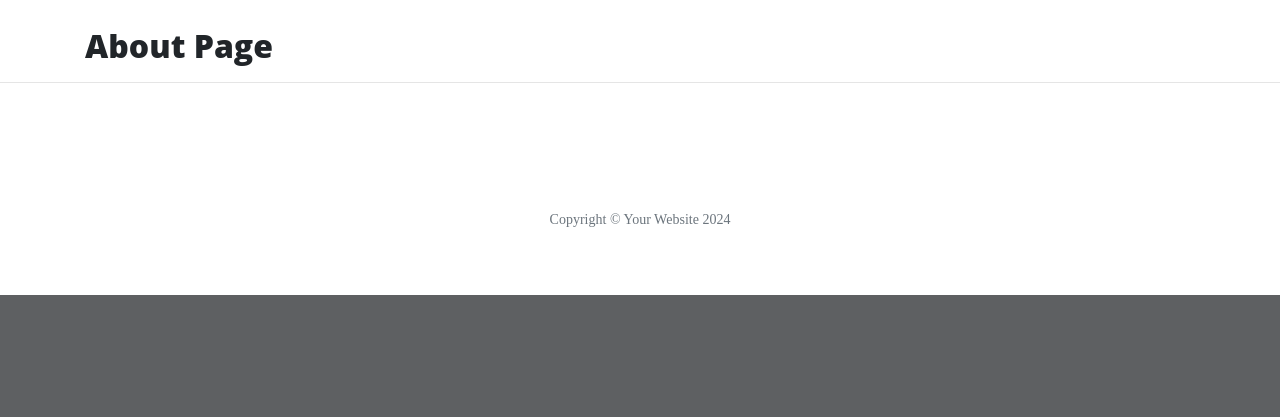
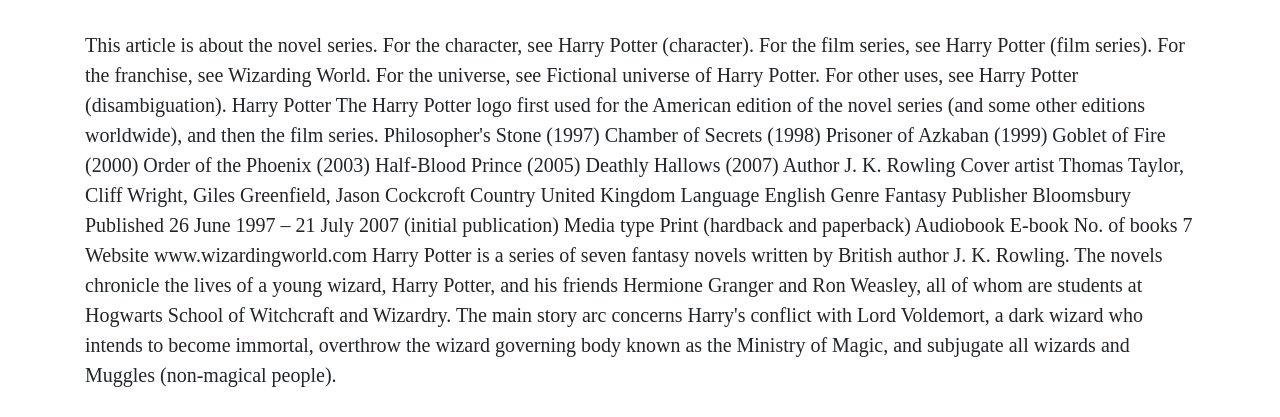
Before and after one commit to ciarangriffin93/flask-app, a Flask app: page /about in a window 1280 px wide. Shown: the part 651-1068 px from the top of the page. Before the commit the page ends 946 px from the top, so only its background shows below. Run offline with Flask 3, Linux system fonts and the light colour scheme; some libraries are stand-ins or nearby versions.

Commit message:
Create flask and data iterating over json data

```diff
--- /dev/null
+++ b/data/company.json
@@ -0,0 +1,22 @@
+[
+  {
+    "name": "Harry Potter",
+    "description": "Harry Potter is a wizard, the only child of James and Lily Potter. He is famous for having survived an attack by Lord Voldemort when he was a baby. He is also sometimes known as 'The Boy Who Lived'. For the first eleven years of his life Harry lives with his mean aunt and uncle and is unaware of his wizarding roots.",
+    "image_source": "https://upload.wikimedia.org/wikipedia/en/d/d7/Harry_Potter_character_poster.jpg"
+  },
+  {
+    "name": "Hermione Granger",
+    "description": "Minister Hermione Jean[27] Granger (b. 19 September 1979)[1] was an English Muggle-born[3] witch born to Mr and Mrs Granger. At the age of eleven, she learned about her magical nature and was accepted into Hogwarts School of Witchcraft and Wizardry. Hermione began attending Hogwarts in 1991 and was Sorted into Gryffindor House. She possessed a brilliant academic mind and proved to be a gifted student in almost every subject that she studied, to the point where she was nearly made a Ravenclaw by the Sorting Hat. Hermione first met her future best friends Harry Potter and Ron Weasley aboard the Hogwarts Express, and initially they found her unfriendly and somewhat of an 'insufferable know-it-all', an impression reinforced by her constant correct answers and eagerness to please the professors. However she stepped in to take the blame from the boys after they had saved her from a troll on Hallowe'en in 1991, surprising them in a grateful way, which led to them quickly becoming friends. She later played a crucial role in protecting the Philosopher's Stone from Voldemort.",
+    "image_source": "https://static.wikia.nocookie.net/harrypotter/images/3/34/Hermione_Granger.jpg"
+  },
+  {
+    "name": "Ronald Bilius Weasley",
+    "description": "Ronald Bilius[26] Ron Weasley (b. 1 March 1980) was an English pure-blood[2] wizard, the sixth and youngest son of Arthur and Molly Weasley (née Prewett). He was also the younger brother of Bill, Charlie, Percy, Fred George, and the elder brother of Ginny. Ron and his siblings lived at The Burrow, on the outskirts of Ottery St Catchpole, Devon.Ron began attending Hogwarts School of Witchcraft and Wizardry in 1991 and was Sorted into Gryffindor House. He soon became close friends with fellow student Harry Potter and later Hermione Granger. Together, they made the Golden Trio and faced many challenges during their adolescence, including keeping the Philosopher's Stone from Professor Quirinus Quirrell, rescuing Ginny from the Basilisk in the Chamber of Secrets, saving Harry's godfather Sirius Black from the Dementors of Azkaban, and guiding Harry through the Triwizard Tournament.",
+    "image_source": "https://static.wikia.nocookie.net/harrypotter/images/8/85/Ron_Weasley.jpg"
+  },
+  {
+    "name": "Ronald Bilius Weasley",
+    "description": "Ginevra[9] Molly[22] 'Ginny' Potter[23] (née Weasley) (b. 11 August 1981),[1] occasionally known as Gin by Harry Potter,[4] was an English pure-blood[3] witch, the only daughter of Arthur and Molly Weasley (née Prewett), and the younger sister of Bill, Charlie, Percy, the late Fred, George and Ron. She was the first female to be born into the Weasley line for several generations. She and her older brothers grew up in The Burrow on the outskirts of Ottery St Catchpole in Devon.Ginny attended Hogwarts School of Witchcraft and Wizardry from 1992 to 1999, a year beneath the famous Harry Potter, and was sorted into Gryffindor House. During her first year, she developed a long-standing crush on Harry Potter and came under the influence of the memory of Tom Riddle's sixteen-year-old self, who was preserved in a diary, which forced Ginny to re-open the Chamber of Secrets, endangering the lives of many students, including her own.",
+    "image_source": "https://static.wikia.nocookie.net/harrypotter/images/8/8b/Ginny_Weasley_hbp_promo.jpg"
+  }
+]
--- a/run.py
+++ b/run.py
@@ -1,4 +1,5 @@
 import os
+import json
 from flask import Flask, render_template
 
 
@@ -11,15 +12,18 @@
 
 @app.route("/about")
 def about():
-    return render_template("about.html")
+    data =[]
+    with open("data/company.json", "r") as json_data:
+        data = json.load(json_data)
+    return render_template("about.html", page_title="About", company=data)
 
 @app.route("/contact")
 def contact():
-    return render_template("contact.html")
+    return render_template("contact.html", page_title="Contact")
 
 @app.route("/careers")
 def careers():
-    return render_template("careers.html")
+    return render_template("careers.html", page_title="Careers")
 
 
 if __name__ == "__main__":
--- /dev/null
+++ b/static/css/style.css
@@ -0,0 +1,3 @@
+.col-md-5 img {
+  width: 100%;
+}
--- a/templates/about.html
+++ b/templates/about.html
@@ -1,4 +1,57 @@
 {% extends "base.html" %}
 {% block content %}
-  <h2>About Page</h2>
+
+  {{ company[1]["name"] }}
+
+  <h2>{{ page_title }}</h2>
+  <p>
+    This article is about the novel series. For the character, see Harry Potter (character). For the film series, see Harry
+    Potter (film series). For the franchise, see Wizarding World. For the universe, see Fictional universe of Harry Potter.
+    For other uses, see Harry Potter (disambiguation).
+    Harry Potter
+    The Harry Potter logo first used for the American edition of the novel series (and some other editions worldwide), and
+    then the film series.
+    Philosopher's Stone (1997)
+    Chamber of Secrets (1998)
+    Prisoner of Azkaban (1999)
+    Goblet of Fire (2000)
+    Order of the Phoenix (2003)
+    Half-Blood Prince (2005)
+    Deathly Hallows (2007)
+    Author J. K. Rowling
+    Cover artist Thomas Taylor, Cliff Wright, Giles Greenfield, Jason Cockcroft
+    Country United Kingdom
+    Language English
+    Genre Fantasy
+    Publisher Bloomsbury
+    Published 26 June 1997 – 21 July 2007 (initial publication)
+    Media type
+    Print (hardback and paperback)
+    Audiobook
+    E-book
+    No. of books 7
+    Website www.wizardingworld.com
+    Harry Potter is a series of seven fantasy novels written by British author J. K. Rowling. The novels chronicle the lives
+    of a young wizard, Harry Potter, and his friends Hermione Granger and Ron Weasley, all of whom are students at Hogwarts
+    School of Witchcraft and Wizardry. The main story arc concerns Harry's conflict with Lord Voldemort, a dark wizard who
+    intends to become immortal, overthrow the wizard governing body known as the Ministry of Magic, and subjugate all
+    wizards and Muggles (non-magical people).
+  </p>
+
+  {% for member in company %}
+
+  <div class="row featurette">
+    <div class="col-md-7">
+        <h3>{{ member.name }}</h3>
+        <p>{{ member.description }}</p>
+    </div>
+    <div class="col-md-5">
+        <img src="{{ member.image_source }}" alt="" class="featurette-image image-responsive">
+    </div>
+</div>
+
+<hr class="featurette-divider">
+
+{% endfor %}
+
 {% endblock %}
--- a/templates/base.html
+++ b/templates/base.html
@@ -4,15 +4,16 @@
     <meta charset="UTF-8">
     <meta name="viewport" content="width=device-width, initial-scale=1.0">
     <meta http-equiv="X-UA-Compatible" content="ie=edge">
-    <link rel="stylesheet" href="{{ url_for('static', filename='vendor/bootstrap/css/bootstrap.min.css') }}">
-    <link rel="stylesheet" href="{{ url_for('static', filename='css/clean-blog.min.css') }}">
+    <link rel="stylesheet" href="{{ url_for('static', filename='vendor/bootstrap/css/bootstrap.min.css') }}" type="text/css">
+    <link rel="stylesheet" href="{{ url_for('static', filename='css/clean-blog.min.css') }}" type="text/css">
+		<link rel="stylesheet" href="{{ url_for('static', filename='css/style.css') }}" type="text/css">
     <title>Hello Flask</title>
 </head>
 <body>
 
 	<nav class="navbar navbar-expand-lg navbar-light fixed-top" id="mainNav">
 		<div class="container">
-			<a class="navbar-brand" href="{{ url_for('index') }}">Thorin &amp; Company</a>
+			<a class="navbar-brand" href="{{ url_for('index') }}">Harry Potter</a>
 			<button class="navbar-toggler navbar-toggler-right" type="button" data-toggle="collapse" data-target="#navbarResponsive" aria-controls="navbarResponsive" aria-expanded="false" aria-label="Toggle navigation">
 	        Menu
 	        <i class="fas fa-bars"></i>
@@ -37,14 +38,14 @@
 	</nav>
 
 	<!-- Page Header -->
-	<header class="masthead" style="background-image: url('https://c4.wallpaperflare.com/wallpaper/734/921/138/dwarves-the-lord-of-the-rings-light-background-the-lord-of-the-rings-wallpaper-preview.jpg')">
+	<header class="masthead" style="background-image: url('https://images.thedirect.com/media/article_full/harry-potter-characters.jpg')">
 		<div class="overlay"></div>
 		<div class="container">
 			<div class="row">
 				<div class="col-lg-8 col-md-10 mx-auto">
 					<div class="site-heading">
-						<h1>Thorin &amp; Company</h1>
-						<span class="subheading">Thorin and his company of dwarves</span>
+						<h1>Harry Potter</h1>
+						<span class="subheading">The HALF-BLOOD PRINCE</span>
 					</div>
 				</div>
 			</div>
--- a/templates/careers.html
+++ b/templates/careers.html
@@ -1,4 +1,4 @@
 {% extends "base.html" %}
 {% block content %}
-  <h2>Come work with us!</h2>
+  <h2>{{ page_title }}</h2>
 {% endblock %}
--- a/templates/contact.html
+++ b/templates/contact.html
@@ -1,4 +1,4 @@
 {% extends "base.html" %}
 {% block content %}
-  <h2>Contact Us</h2>
+  <h2>{{ page_title }}</h2>
 {% endblock %}
```
